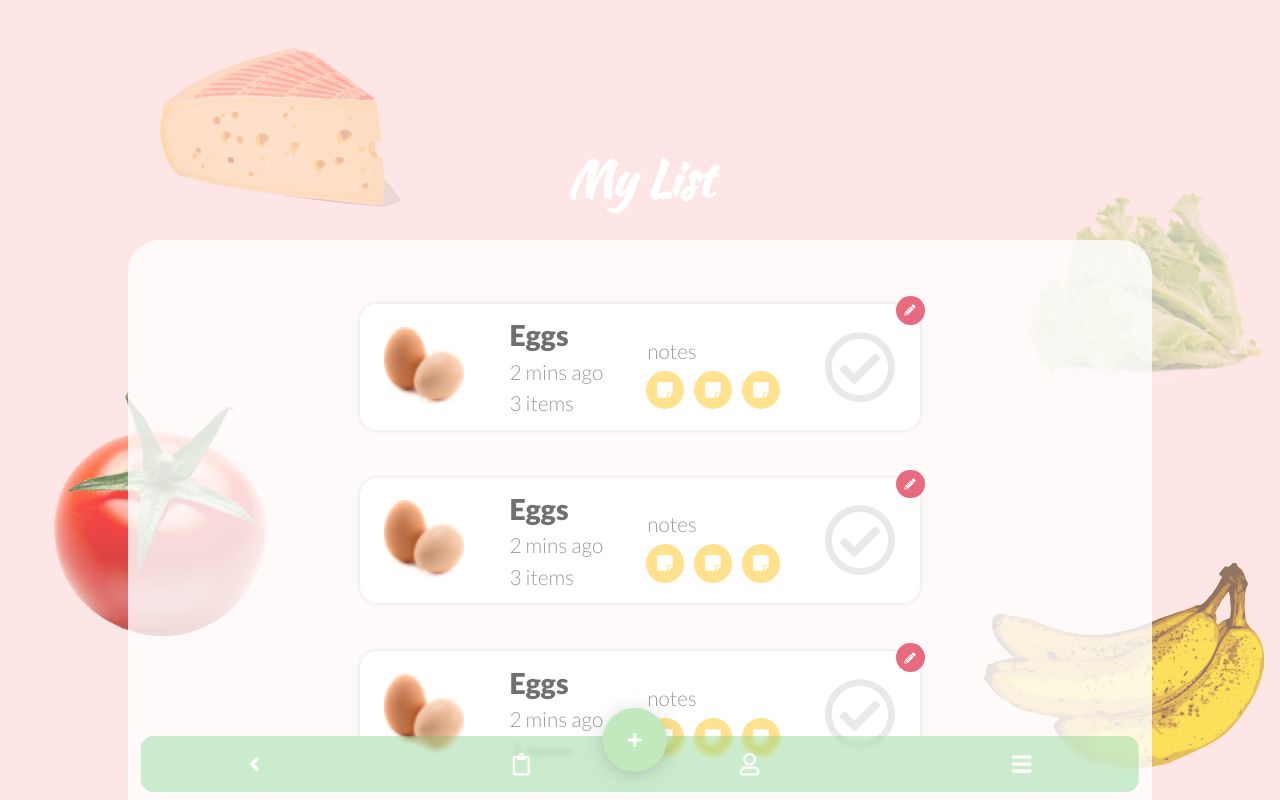
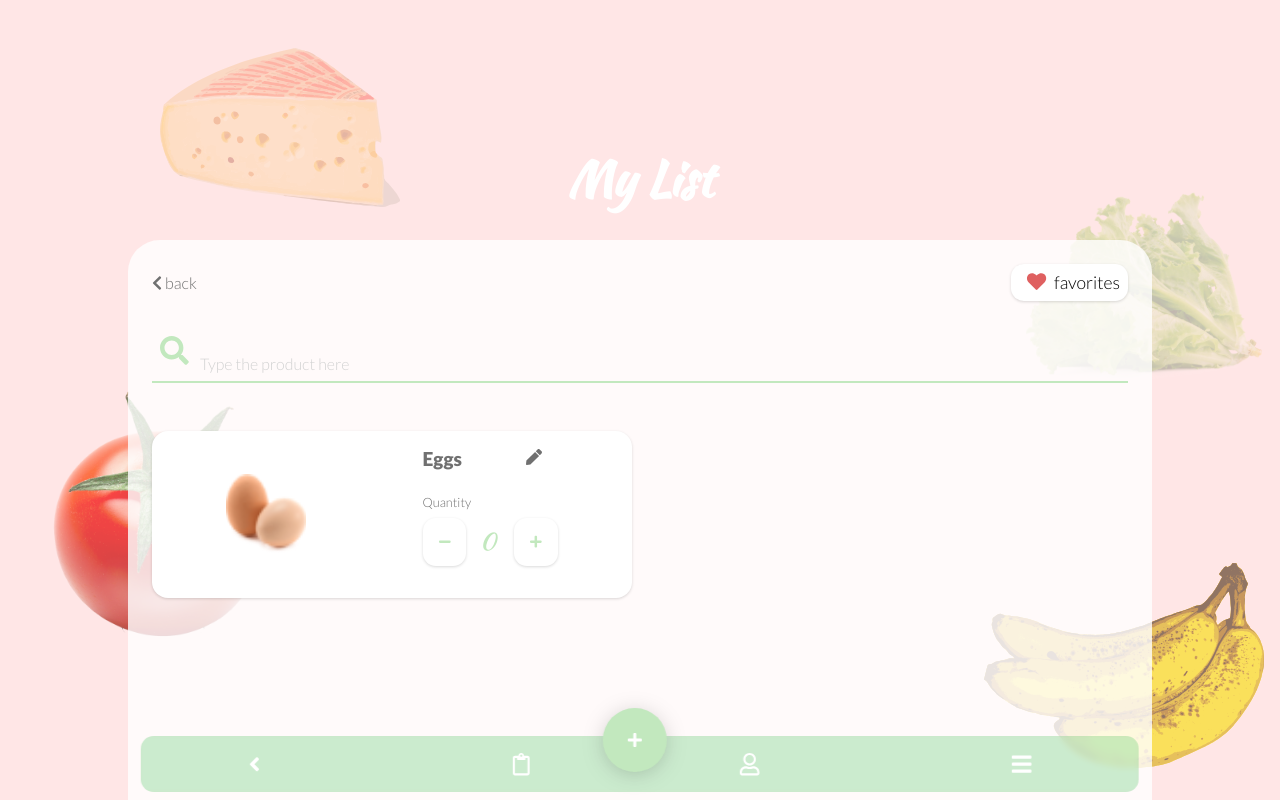
Before and after one commit to Ivailo663/ShoppingListApp, a React app: page /main in a window 1280 px wide. Built offline with nearby package versions, Linux system fonts and the light colour scheme.

Commit message:
create item component progress

```diff
--- a/src/components/layoutComponents/Navbar.js
+++ b/src/components/layoutComponents/Navbar.js
@@ -1,7 +1,7 @@
 import React from 'react'
 import { FontAwesomeIcon } from "@fortawesome/react-fontawesome";
 import "@fortawesome/free-solid-svg-icons";
-function Navbar() {
+function Navbar(props) {
     return (
     <div className="navbar">
     <span>
--- a/src/components/mainComponents/CreateItem.js
+++ b/src/components/mainComponents/CreateItem.js
@@ -1,10 +1,48 @@
 import React from 'react'
+import { FontAwesomeIcon } from "@fortawesome/react-fontawesome";
+import eggs from "../../styles/gallery/products/eggs.png";
+import "@fortawesome/free-solid-svg-icons";
 
 const CreateItem = (props) => {
     return (
     <>
-        <h1>Hello from create iteam</h1>
-        <button onClick={()=>props.switch("board")}>back</button>
+    <div className="create-element">
+        <div className="create-element-header"  onClick={()=>props.switch("board")}>
+            <div className="back-btn"><span><FontAwesomeIcon icon="chevron-left" className="back-arrow"/></span> back</div>
+            <div className="btn-holder">
+                <button><span><FontAwesomeIcon icon={['fas','heart']} className="heart-full"/></span>favorites</button>
+            </div>
+        </div>
+
+        <form>
+            <label htmlFor="search-item"><FontAwesomeIcon icon="search" className="search-item-icon"/></label>
+            <input type="text" className="search-item" id="search-item" placeholder="Type the product here"/>
+        </form>
+        <div className="item-creator">
+            <div className="left-part">
+                <img src={eggs}/>
+            </div>
+            <div className="right-part">
+                <div className="item-caption-holder">
+                    <input type="text" defaultValue="Eggs"/>
+                    <span className="icon-holder">
+                    <FontAwesomeIcon icon="pen" className="edit"/>
+                    </span>
+                </div>
+               <div className="quantity-wrapper">
+                   <label>Quantity</label>
+                   <div className="quantity-holder">
+                    <button className="item-controller"> <FontAwesomeIcon icon="minus"/></button>
+                        <input className="funky-font" type="number " defaultValue="0"/>
+                    <button className="item-controller"> <FontAwesomeIcon icon="plus"/></button>
+                   </div>
+
+               </div>
+
+            </div>
+
+        </div>
+    </div>
     </>
     )
 }
--- a/src/components/views/Main.js
+++ b/src/components/views/Main.js
@@ -10,7 +10,7 @@ class Main extends Component  {
         super(props)
 
         this.state = {
-            component:"board",
+            component:"create-item",
             header:"My List"
         }
 
@@ -42,7 +42,7 @@ class Main extends Component  {
                 <div className="white-board">
                     <h1 className="component-header funky-font">{header}</h1>
                     {this.displayComponents()}
-                    <Navbar/>
+                    <Navbar switch={(switchTo)=>this.switchComponent(switchTo)}/>
                </div>
 
             </div>
--- a/src/styles/App.scss
+++ b/src/styles/App.scss
@@ -31,6 +31,28 @@ p {
 }
 .funky-font {
   font-family: $fontFunky;
+}
+button{
+  border:none;
+  background:none;
+}
+.back-btn{
+  color:$fontColor;
+  .back-arrow{
+  color:$fontColor;
+  }
+}
+.icon-holder{
+  position: absolute;
+  right:1rem;
+  .edit{
+    color:$fontColor;
+  }
+}
+input{
+  background:none;
+  outline:none;
+  border:none;
 }
 .cheese {
   position: absolute;
@@ -300,10 +322,8 @@ ul {
   .list-item-container {
     max-width: 35rem;
     margin: 3rem auto;
-    border-radius: 17px;
-    -webkit-box-shadow: 0px 0px 5px 0px rgba(0, 0, 0, 0.1);
-    -moz-box-shadow: 0px 0px 5px 0px rgba(0, 0, 0, 0.1);
-    box-shadow: 0px 0px 5px 0px rgba(0, 0, 0, 0.1);
+    border-radius:1rem;
+    @include shadow;
     background: $white;
     position: relative;
     .check-circle {
@@ -412,3 +432,105 @@ ul {
     }
   }
 }
+.create-element{
+  padding:1rem;
+
+  .create-element-header{
+    display:flex;
+    justify-content: space-between;
+    align-items: center;
+    .btn-holder{
+      .heart-full{
+        color:$redHeart;
+        font-size:1.2rem;
+        margin:0 0.5rem;
+      }
+      button{
+        @include shadow;
+        background:$white;
+        border-radius:0.8rem;
+        display:flex;
+        padding: 0.5rem;
+        font-size: 1.1rem;
+      }
+    }
+  }
+  form{
+    margin-top:1.5rem;
+    .search-item-icon{
+      left: 0.5rem;
+      color: #c2e8be;
+      font-size: 1.8rem;
+      position: relative;
+      top: 0.7rem;
+    }
+    .search-item{
+      border:none;
+      border-bottom:2px solid $greenMain;
+      background:none;
+      width:100%;
+      position: relative;
+      padding: 0 0 0.5rem 3rem;
+      &::placeholder{
+        font-size:1rem;
+        color:$greyPlaceholder;
+
+      }
+    }
+  }
+  .item-creator{
+    max-width:30rem;
+    @include shadow;
+    border-radius:1rem;
+    display:flex;
+    justify-content: space-around;
+    padding:1rem;
+    margin:3rem 0;
+    background:$white;
+    .left-part{
+      display: grid;
+    place-content: center;
+      img{
+        width:5rem;
+        height:5rem;
+      }
+    }
+    .right-part{
+      .item-caption-holder{
+     position: relative;
+        input{
+          font-size:1.2rem;
+          width:3rem;
+          font-weight:600;
+          color:$fontColor;
+        }
+      }
+      .quantity-wrapper{
+        display:flex;
+        flex-direction:column;
+        margin:1rem 0;
+        label{
+          font-size:0.8rem;
+          color:$fontColor;
+          margin:0.5rem 0;
+        }
+      }
+      .quantity-holder{
+        display:flex;
+        input{
+          width:3rem;
+          padding-right:0.3rem;
+          text-align: center;
+          font-size:1.5rem;
+          color:$greenMain;
+        }
+        .item-controller{
+          @include shadow;
+          padding:1rem;
+          border-radius: 0.8rem;
+          color:$greenMain;
+        }
+      }
+    }
+  }
+}
--- a/src/styles/colors_and_fonts.scss
+++ b/src/styles/colors_and_fonts.scss
@@ -8,10 +8,12 @@ $greenMain: #c2e8be;
 $greyPlaceholder: #d2d2d2;
 $whiteDirty: #fcfcfc;
 $grey: #d1d1d1;
+$redHeart:#DF6060;
 $fontColor: #707070;
 $pColor: #9b9b9b;
 $devider: #e9e9e9;
 $yellow: #ffe18e;
+$greyPlaceholder: #D2D2D2;
 $redDelete: #e86a7e;
 $fontMain: "Lato", sans-serif;
 $fontFunky: "Kaushan Script", cursive;
```
Also changed, not shown: src/fontawesome.js (+7 -1 lines).
